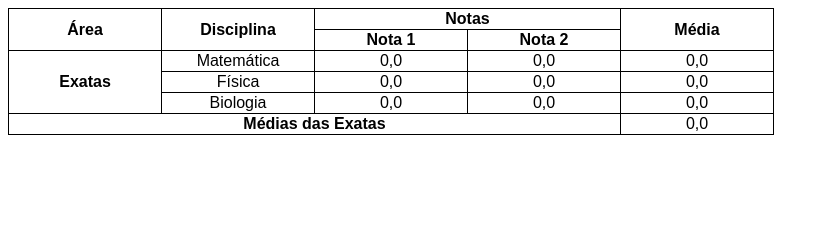
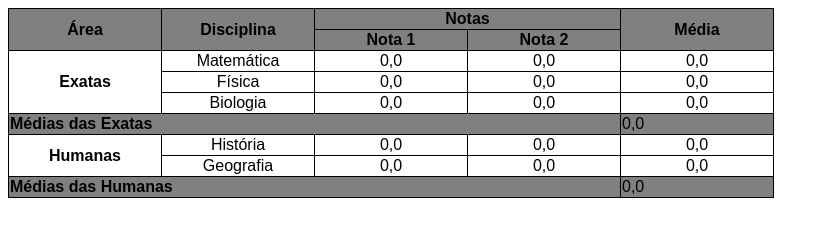
Before and after one commit to Jcsilva1985/html5-css3, a plain HTML site: page desafios/des014/notas.html in a window 1280 px wide. Shown: the whole page, without its empty margins (0-829 px from the left). Drawn offline with Linux system fonts and the light colour scheme.

Commit message:
Update notas.html

```diff
--- a/desafios/des014/notas.html
+++ b/desafios/des014/notas.html
@@ -18,9 +18,15 @@
         th, td {
             width: 150px;
             border: 1px solid black
+        }
 
-
+        thead {
+            background-color: gray;
         }
+       .media {
+        text-align: left;
+        background-color: gray;
+       }
     </style>
 </head>
 <body>
@@ -65,9 +71,31 @@
             </tr>
 
             <tr>
-                <th colspan="4">Médias das Exatas</th>
+                <th colspan="4" class="media">Médias das Exatas</th>
+                <td class="media">0,0</td>
+            </tr>
+
+            <tr>
+                <th rowspan="2">Humanas</th>
+                <td>História</td>
                 <td>0,0</td>
-            </tr>
+                <td>0,0</td>
+                <td>0,0</td>
+           </tr>
+
+           <tr>
+                <td>Geografia</td>
+                <td>0,0</td>
+                <td>0,0</td>
+                <td>0,0</td>
+           </tr>
+
+           <tr>
+            <th colspan="4" class="media">Médias das Humanas</th>
+            <td class="media">0,0</td>
+        </tr>
+
+
         </tbody>
     </table>
 
```
